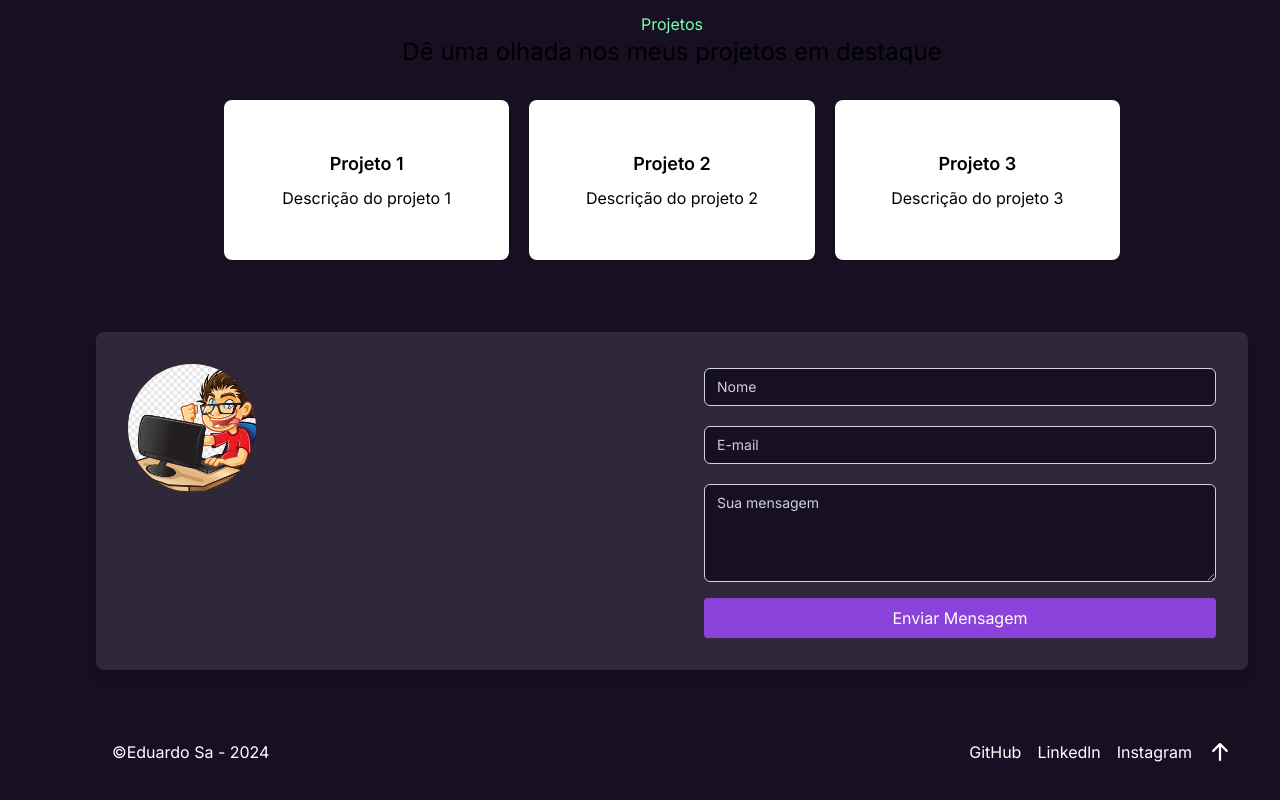
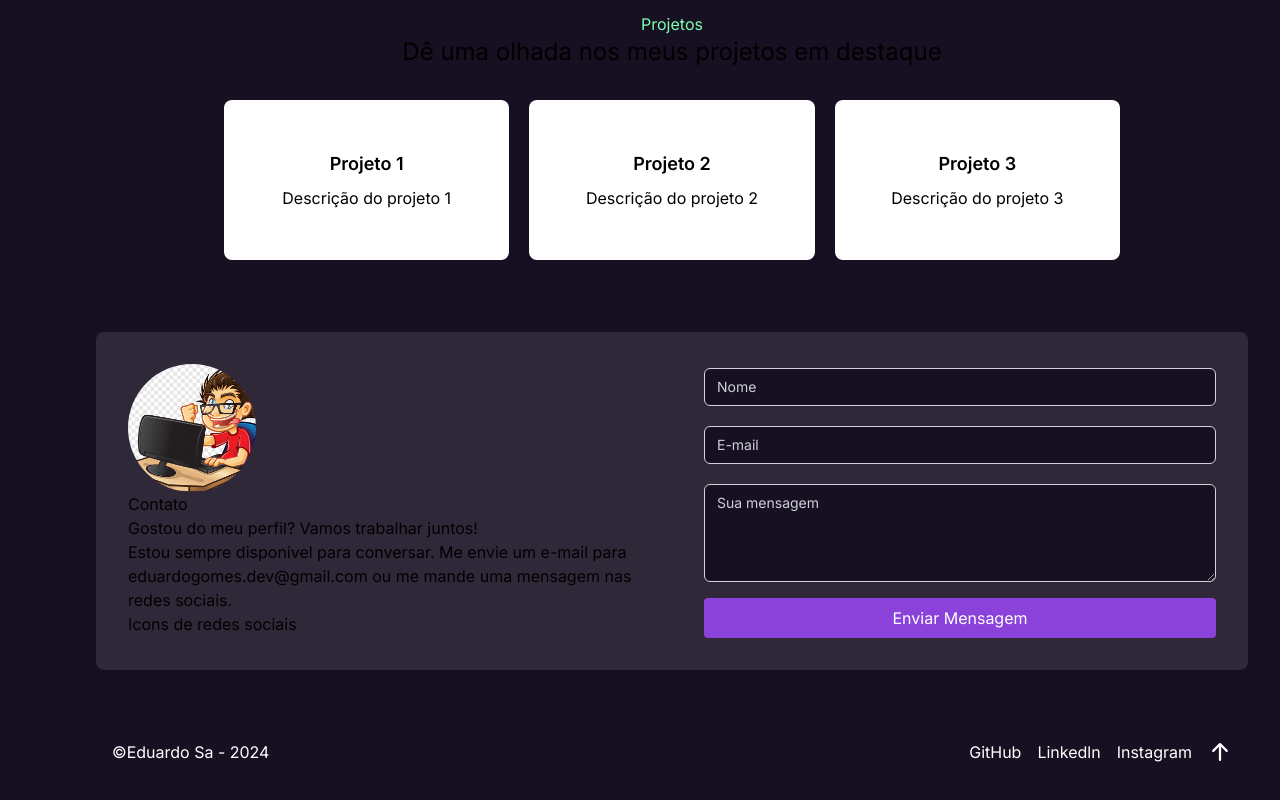
Before and after one commit to EduardoGomesSa/my-portfolio, a Next.js app: page / in a window 1280 px wide. Shown: the part 712-1512 px from the top of the page. Built offline with nearby package versions, Linux system fonts and the light colour scheme.

Commit message:
Adição do conteudo no contact me

```diff
--- a/src/components/contact_me.tsx
+++ b/src/components/contact_me.tsx
@@ -31,7 +31,14 @@ export function ContactMe() {
 
                 {/* Parte esquerda - Imagem */}
                 <div className="w-1/2 h-full bg-cover bg-center rounded-lg">
-                <img src="/assets/nerd.png" alt="Imagem ilustrativa do sobre" className="w-32 h-32 rounded-full object-cover" />
+                    <img src="/assets/nerd.png" alt="Imagem ilustrativa do sobre" className="w-32 h-32 rounded-full object-cover" />
+
+                    <p>Contato</p>
+                    <p>Gostou do meu perfil? Vamos trabalhar juntos!</p>
+                    <p>Estou sempre disponível para conversar. Me envie um e-mail para eduardogomes.dev@gmail.com
+                        ou me mande uma mensagem nas redes sociais.
+                    </p>
+                    <p>Icons de redes sociais</p>
                 </div>
 
                 {/* Parte direita - Formulário */}
```
